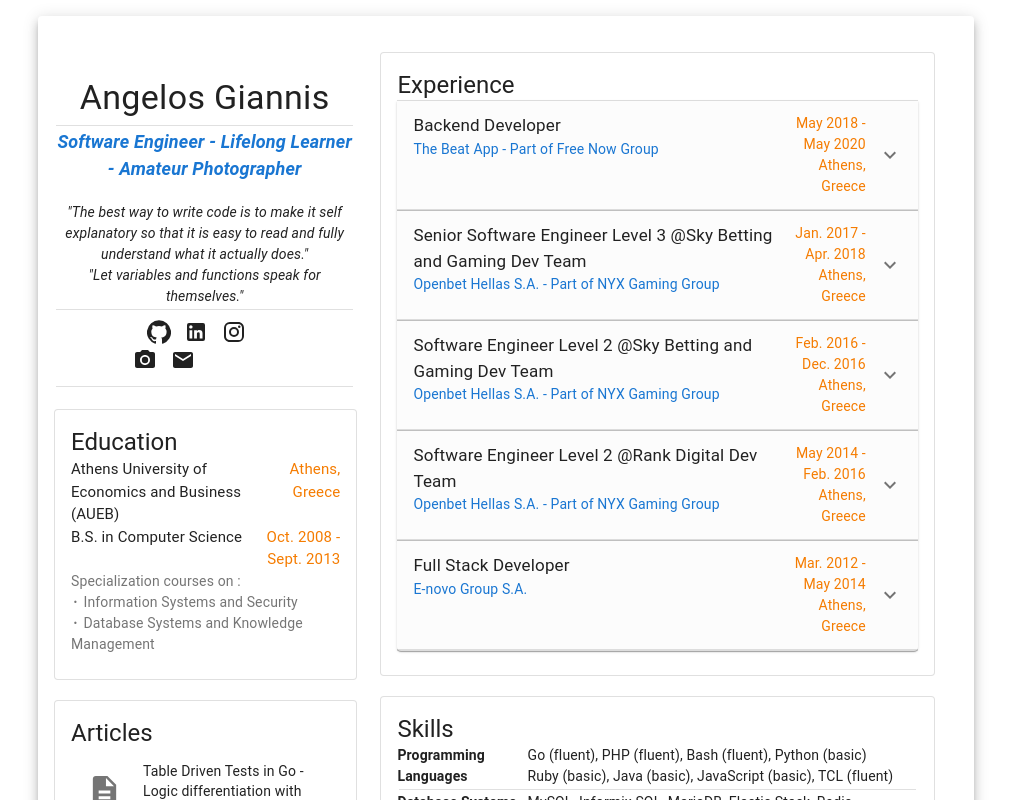
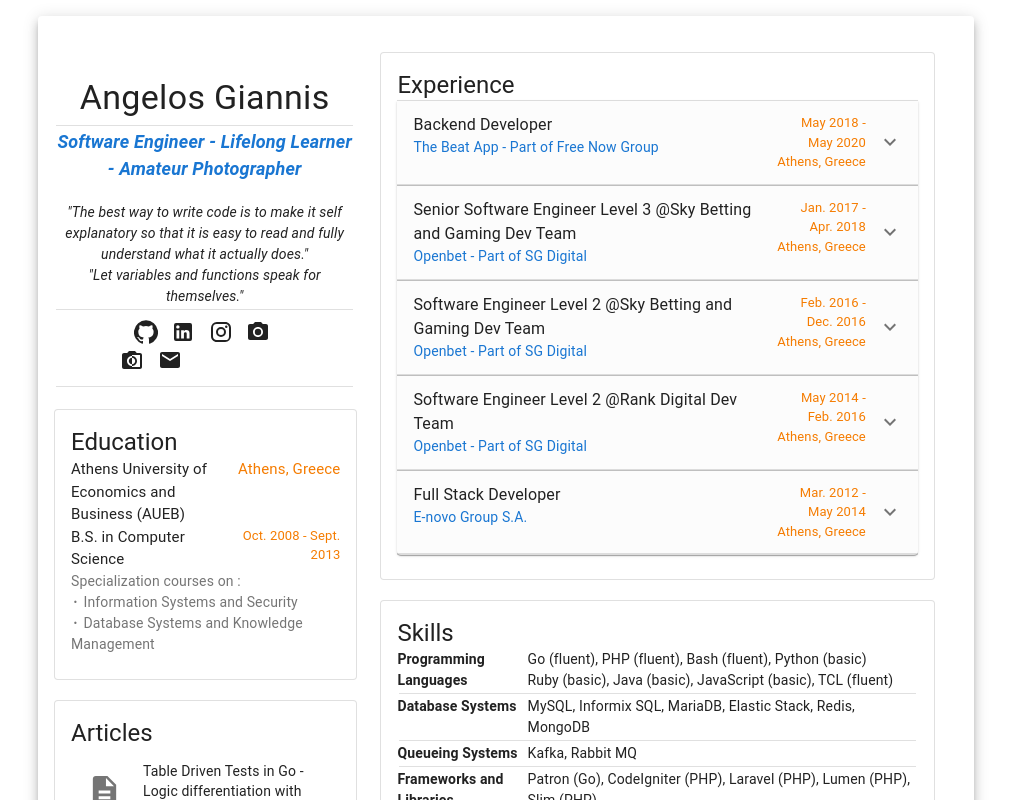
Before and after one commit to eujoy/mycv, a React (Create React App) app: page / in a window 1280 px wide. Shown: the top 800 px of the page, without its empty margins (134-1145 px from the left). Built offline with nearby package versions, Linux system fonts and the light colour scheme.

Commit message:
Minor fixes

```diff
--- a/src/components/data/experience.json
+++ b/src/components/data/experience.json
@@ -63,7 +63,7 @@
         "startDate": "Jan. 2017",
         "endDate": "Apr. 2018",
         "position": "Senior Software Engineer Level 3 @Sky Betting and Gaming Dev Team",
-        "company": "Openbet Hellas S.A. - Part of NYX Gaming Group",
+        "company": "Openbet - Part of SG Digital",
         "location": "Athens, Greece",
         "highlights": [
             {
@@ -109,7 +109,7 @@
         "startDate": "Feb. 2016",
         "endDate": "Dec. 2016",
         "position": "Software Engineer Level 2 @Sky Betting and Gaming Dev Team",
-        "company": "Openbet Hellas S.A. - Part of NYX Gaming Group",
+        "company": "Openbet - Part of SG Digital",
         "location": "Athens, Greece",
         "highlights": [
             {
@@ -152,7 +152,7 @@
         "startDate": "May 2014",
         "endDate": "Feb. 2016",
         "position": "Software Engineer Level 2 @Rank Digital Dev Team",
-        "company": "Openbet Hellas S.A. - Part of NYX Gaming Group",
+        "company": "Openbet - Part of SG Digital",
         "location": "Athens, Greece",
         "highlights": [
             {
--- a/src/components/profile.js
+++ b/src/components/profile.js
@@ -18,6 +18,7 @@
 import Education from './profile/education';
 import Experience from './profile/experience';
 import MailIcon from '@material-ui/icons/Mail';
+import MonochromePhotosIcon from '@material-ui/icons/MonochromePhotos';
 import PersonalInfo from './profile/personalinfo';
 import Skills from './profile/skills';
 
@@ -124,7 +125,7 @@
                                 </Grid>
 
                                 <Grid container justify="center" alignItems="center" spacing={2}>
-                                    <Grid item xs={7} sm={6}>
+                                    <Grid item xs={6} sm={7}>
                                         &nbsp;&nbsp;&nbsp;
                                         <Tooltip title="GitHub" placement="top">
                                             <Link href="https://github.com/Angelos-Giannis" target="_blank" color="inherit">
@@ -147,6 +148,12 @@
                                         <Tooltip title="Unsplash" placement="top">
                                             <Link href="https://unsplash.com/@eujoy_ang" target="_blank" color="inherit">
                                                 <PhotoCameraIcon />
+                                            </Link>
+                                        </Tooltip>
+                                        &nbsp;&nbsp;&nbsp;
+                                        <Tooltip title="500px" placement="top">
+                                            <Link href="https://500px.com/eujoy" target="_blank" color="inherit">
+                                                <MonochromePhotosIcon />
                                             </Link>
                                         </Tooltip>
                                         &nbsp;&nbsp;&nbsp;
--- a/src/components/profile/education.js
+++ b/src/components/profile/education.js
@@ -35,7 +35,7 @@
     },
     cardRightSecondary: {
         textAlign: "right",
-        fontSize: theme.typography.pxToRem(15),
+        fontSize: theme.typography.pxToRem(13),
         color: theme.palette.warning.dark,
     },
     cardLastText: {
@@ -60,12 +60,12 @@
                             </Typography>
 
                             <Grid container spacing={0}>
-                                <Grid item xs={8} sm={8}>
+                                <Grid item xs={7} sm={7}>
                                     <Typography className={classes.cardMain}>
                                         Athens University of Economics and Business (AUEB)
                                     </Typography>
                                 </Grid>
-                                <Grid item xs={4} sm={4}>
+                                <Grid item xs={5} sm={5}>
                                     <Typography className={classes.cardRightMain}>
                                         Athens, Greece
                                     </Typography>
@@ -73,12 +73,12 @@
                             </Grid>
 
                             <Grid container spacing={0}>
-                                <Grid item xs={8} sm={8}>
+                                <Grid item xs={7} sm={7}>
                                     <Typography className={classes.cardSecondary}>
                                         B.S. in Computer Science
                                     </Typography>
                                 </Grid>
-                                <Grid item xs={4} sm={4}>
+                                <Grid item xs={5} sm={5}>
                                     <Typography className={classes.cardRightSecondary}>
                                         Oct. 2008 - Sept. 2013
                                     </Typography>
--- a/src/components/profile/experience.js
+++ b/src/components/profile/experience.js
@@ -49,7 +49,7 @@
     },
     positionHeading: {
         textAlign: "left",
-        fontSize: theme.typography.pxToRem(17),
+        fontSize: theme.typography.pxToRem(16),
         flexBasis: '80.20%',
         flexShrink: 0,
     },
@@ -60,7 +60,7 @@
     },
     secondaryHeading: {
         textAlign: "right",
-        fontSize: theme.typography.pxToRem(14),
+        fontSize: theme.typography.pxToRem(13),
         color: theme.palette.warning.dark,
     },
     expansionPanelHeader: {
```
